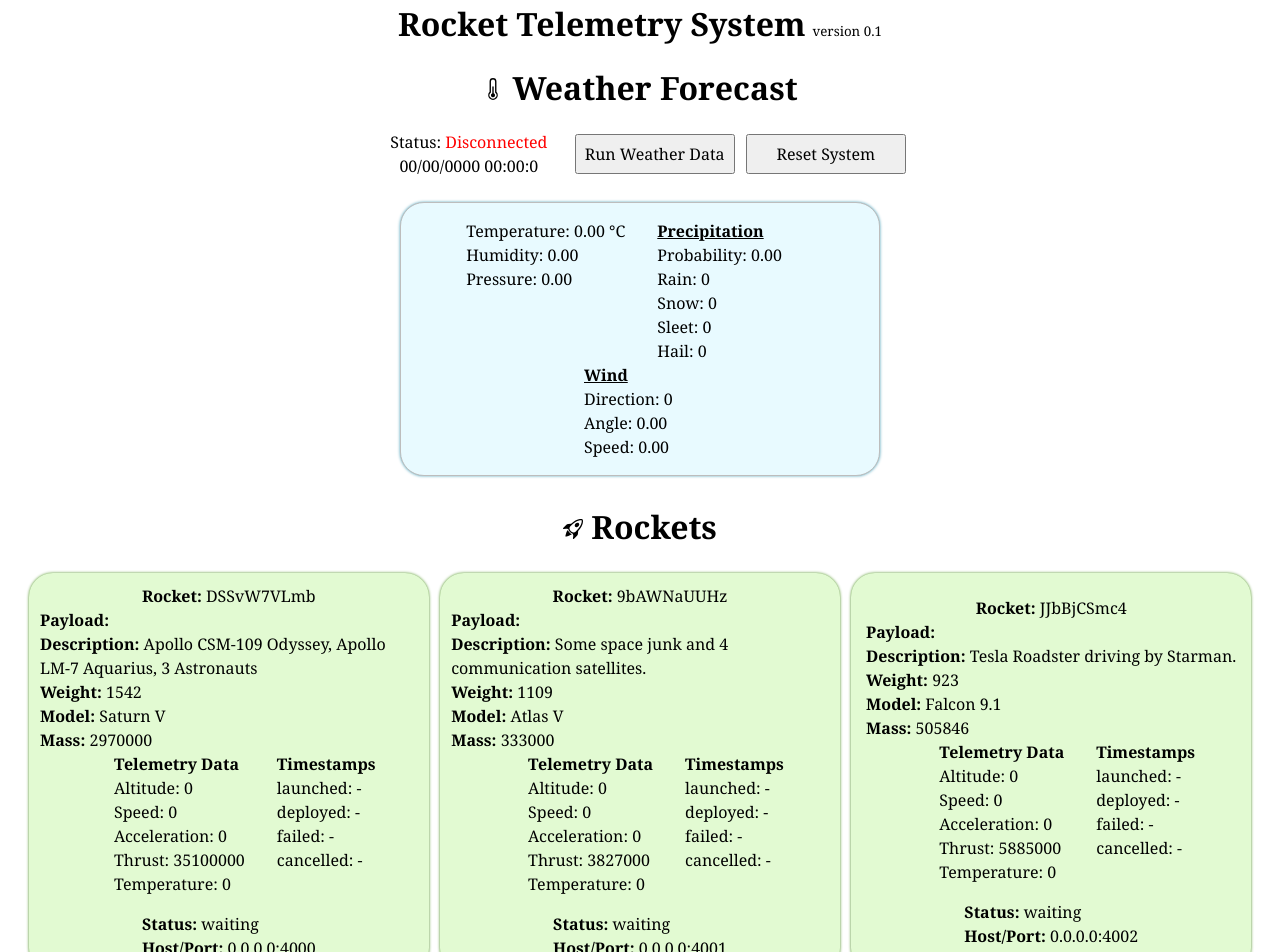
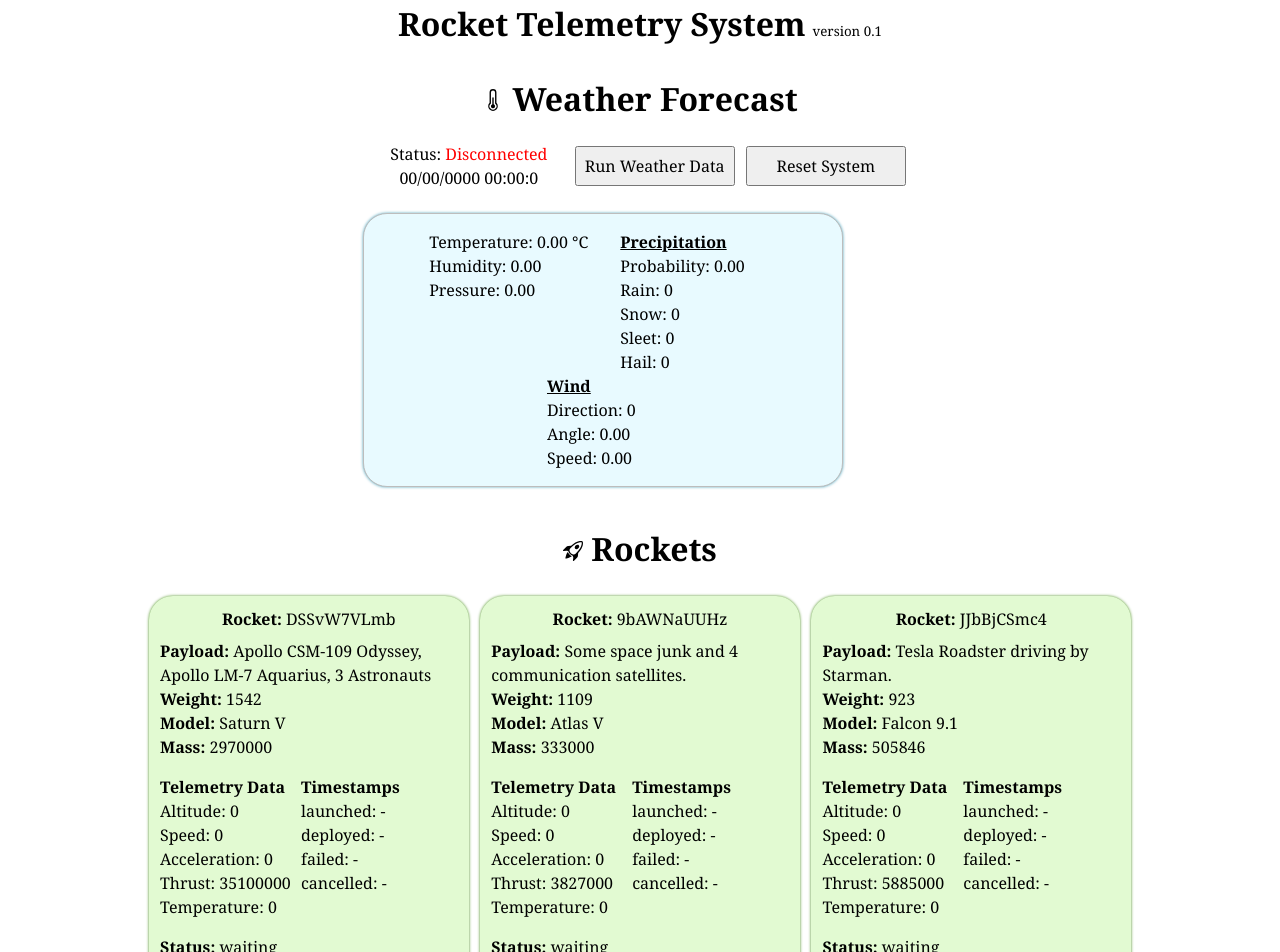
Before and after one commit to shtanriverdi/rocket-telemetry-system, a React (Vite) app in the folder frontend/rocket-telemetry-system-frontend/: page / in a window 1280 px wide. Shown: the top 952 px of the page. Built offline with nearby package versions, Linux system fonts and the light colour scheme.

Commit message:
Fix rocket ui

```diff
--- a/frontend/rocket-telemetry-system-frontend/src/app.css
+++ b/frontend/rocket-telemetry-system-frontend/src/app.css
@@ -33,13 +33,19 @@
   box-shadow: 0px 0px 3px 0.1px rgb(85, 165, 188);
 }
 
+.tele-container {
+  display: flex;
+  justify-items: flex-start;
+  align-items: flex-start;
+  flex-wrap: wrap;
+}
+
 .rocket-container {
   display: flex;
-  justify-content: center;
   flex-direction: column;
-  width: 25rem;
+  width: 20rem;
+  justify-content: flex-start;
   flex-wrap: wrap;
-  align-items: center;
   border-radius: 1.5rem;
   background-color: rgb(226, 250, 210);
   box-shadow: 0px 0px 3px 0.1px rgb(80, 145, 37);
@@ -118,6 +124,10 @@
   margin-bottom: 1rem;
 }
 
+.m-bs {
+  margin-bottom: 0.5rem;
+}
+
 .m-bxl {
   margin-bottom: 3rem;
 }
--- a/frontend/rocket-telemetry-system-frontend/src/view/rockets/Rocket.jsx
+++ b/frontend/rocket-telemetry-system-frontend/src/view/rockets/Rocket.jsx
@@ -8,13 +8,12 @@ export default function Rocket({ rocketData }) {
 
   return (
     <div className="rocket-container p">
-      <div>
-        <p className="text-center">
+      <div className="m-b">
+        <p className="text-center m-bs">
           <b>Rocket:</b> {id}
         </p>
-        <span className="bold">Payload:</span>
         <p>
-          <b>Description:</b> {payload.description}
+          <b>Payload:</b> {payload.description}
         </p>
         <p>
           <b>Weight:</b> {payload.weight}
@@ -29,9 +28,9 @@ export default function Rocket({ rocketData }) {
         </div>
       </div>
 
-      <div className="flex-container no-bullet">
-        <div className="p-x">
-          <li className="bold">Telemetry Data</li>
+      <div className="tele-container no-bullet">
+        <div>
+          <li className="bold m-r">Telemetry Data</li>
           <li>Altitude: {altitude}</li>
           <li>Speed: {speed}</li>
           <li>Acceleration: {acceleration}</li>
--- a/frontend/rocket-telemetry-system-frontend/src/view/weather/Weather.jsx
+++ b/frontend/rocket-telemetry-system-frontend/src/view/weather/Weather.jsx
@@ -90,7 +90,7 @@ export default function Weather() {
   }, [isConnected]);
 
   return (
-    <>
+    <div className="m">
       <div className="flex-container">
         <WeatherIcon />
         <h1 className="text-center m-t">&nbsp;Weather Forecast</h1>
@@ -154,6 +154,6 @@ export default function Weather() {
           <p>Speed: {weatherData.wind.speed.toFixed(2)}</p>
         </div>
       </main>
-    </>
+    </div>
   );
 }
```
